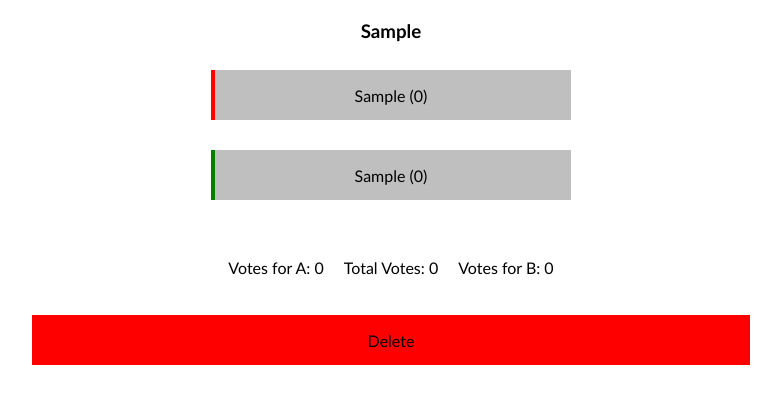
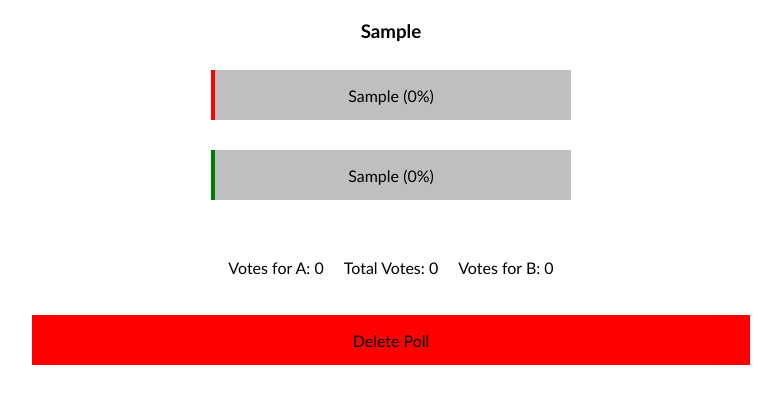
Before and after one commit to gtstarnes/SveltePoll, a SvelteKit app: page / in a window 1280 px wide. Both pictures are taken after typing "Sample", "Sample", "Sample" into the empty fields and a click on the button "Submit". Shown: the part 221-636 px from the top of the page, without its empty margins (249-1030 px from the left). Built offline with nearby package versions, Linux system fonts and the light colour scheme.

Commit message:
recreated

```diff
--- a/src/Components/polls/pollDetails.svelte
+++ b/src/Components/polls/pollDetails.svelte
@@ -5,21 +5,21 @@
 
     export let poll: PollType;
     $: totalVotes = poll.voteA + poll.voteB;
-    $: percentA = poll.voteA / totalVotes * 100 || 0;
-    $: percentB = poll.voteB / totalVotes * 100 || 0;
+    $: percentA = Math.floor(poll.voteA / totalVotes * 100) || 0;
+    $: percentB = Math.floor(poll.voteB / totalVotes * 100) || 0;
 
     const tweenedA = tweened(percentA);
     const tweenedB = tweened(percentB);
     $: {
-        tweenedA.set(percentA)
+        tweenedA.set(percentA);
         tweenedB.set(percentB)
     }
 
-    const vote = (option: string, id: number) => {
+    const handleVote = (option: string, id: number) => {
         PollStore.update(polls => {
             return polls.map(poll => {
-                if (poll.id === id) {
-                    if (option === 'a'){
+                if (poll.id === id){
+                    if(option === 'a'){
                         return {...poll, voteA: poll.voteA + 1}
                     }
                     if (option === 'b'){
@@ -38,18 +38,17 @@
             })
         })
     }
-
 </script>
 <div class="poll">
     <h3>{poll.question}</h3>
     <div class="buttons">
-        <button on:click={() => vote('a', poll.id)}>
+        <button on:click={() => handleVote('a', poll.id)}>
             <div class="percent percent-A" style="width: {$tweenedA}%"></div>
-            <span>{poll.optionA} ({poll.voteA})</span>
+            {poll.optionA} ({percentA}%)
         </button>
-        <button on:click={() => vote('b', poll.id)}>
+        <button on:click={() => handleVote('b', poll.id)}>
             <div class="percent percent-B" style="width: {$tweenedB}%"></div>
-            <span>{poll.optionB} ({poll.voteB})</span>
+            {poll.optionB} ({percentB}%)
         </button>
     </div>
     <div class="totals">
@@ -57,7 +56,7 @@
         <p>Total Votes: {totalVotes}</p>
         <p>Votes for B: {poll.voteB}</p>
     </div>
-    <button type="button" on:click={() => deletePoll(poll.id)} class="delete">Delete</button>
+    <button class="delete" on:click={() => deletePoll(poll.id)}>Delete Poll</button>
 </div>
 
 
```
